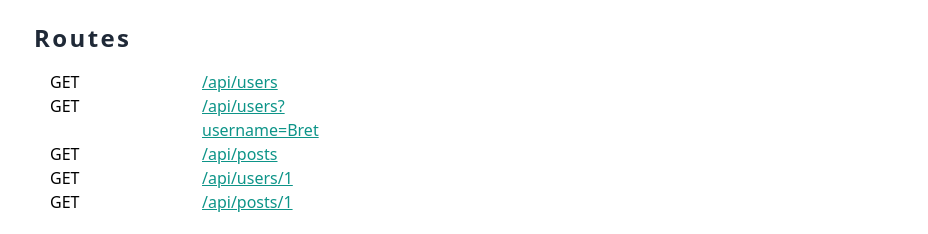
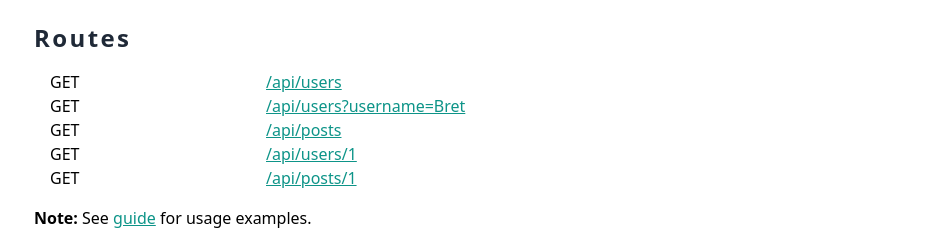
Before and after one commit to dasurahul/jsonic, a Next.js app: page /try in a window 1280 px wide. Shown: the part 706-940 px from the top of the page, without its empty margins (174-1102 px from the left). Built offline with nearby package versions, Linux system fonts and the light colour scheme; no server answers.

Commit message:
small css fix

```diff
--- a/pages/try/index.tsx
+++ b/pages/try/index.tsx
@@ -124,7 +124,7 @@
             <h2 className="text-2xl font-semibold text-gray-800 tracking-widest mb-4">
               Routes
             </h2>
-            <ul className="px-4 max-w-xs mb-4">
+            <ul className="px-4 max-w-md mb-4">
               <li className="grid grid-cols-2 gap-4">
                 <span>GET</span>
                 <span>
```
